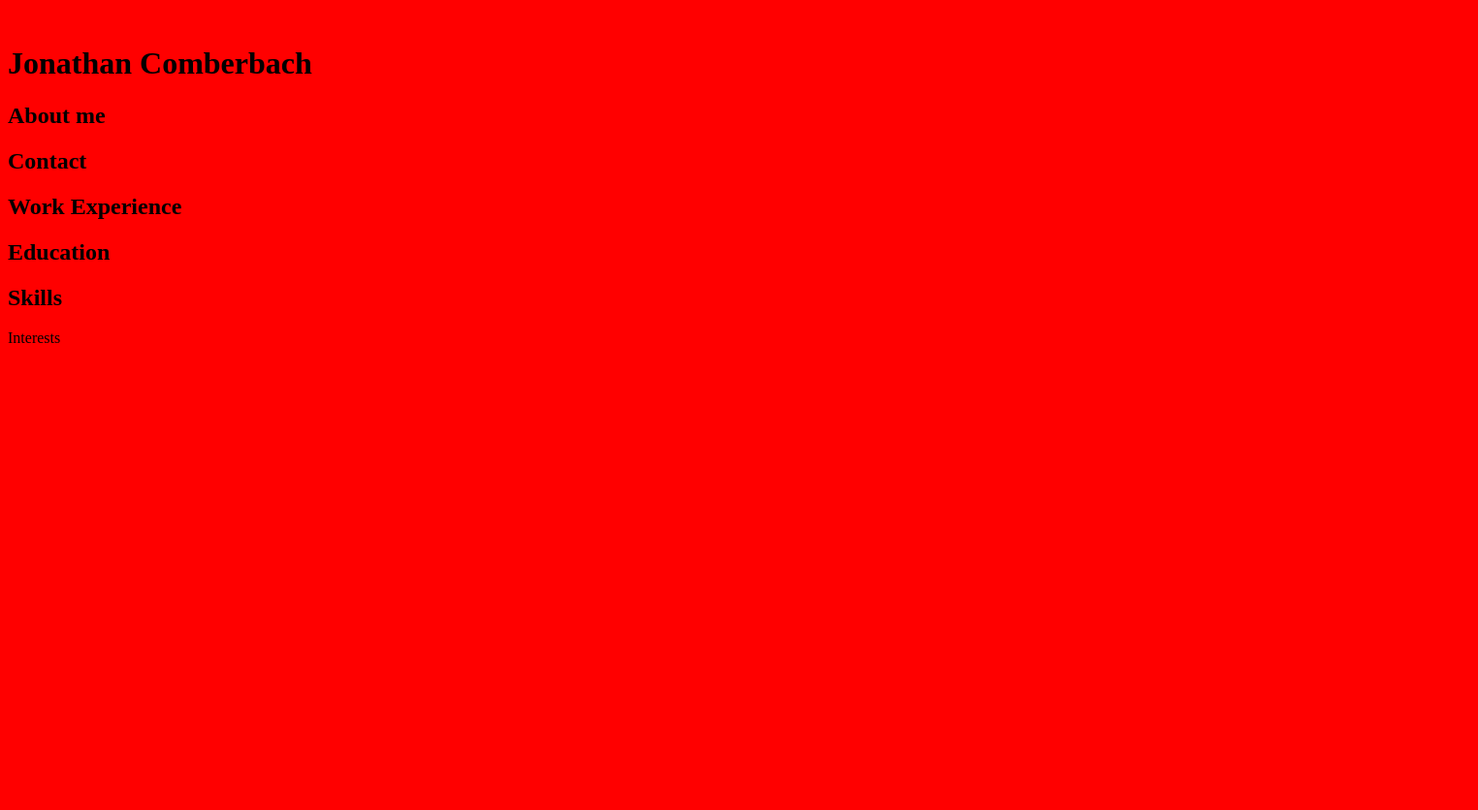
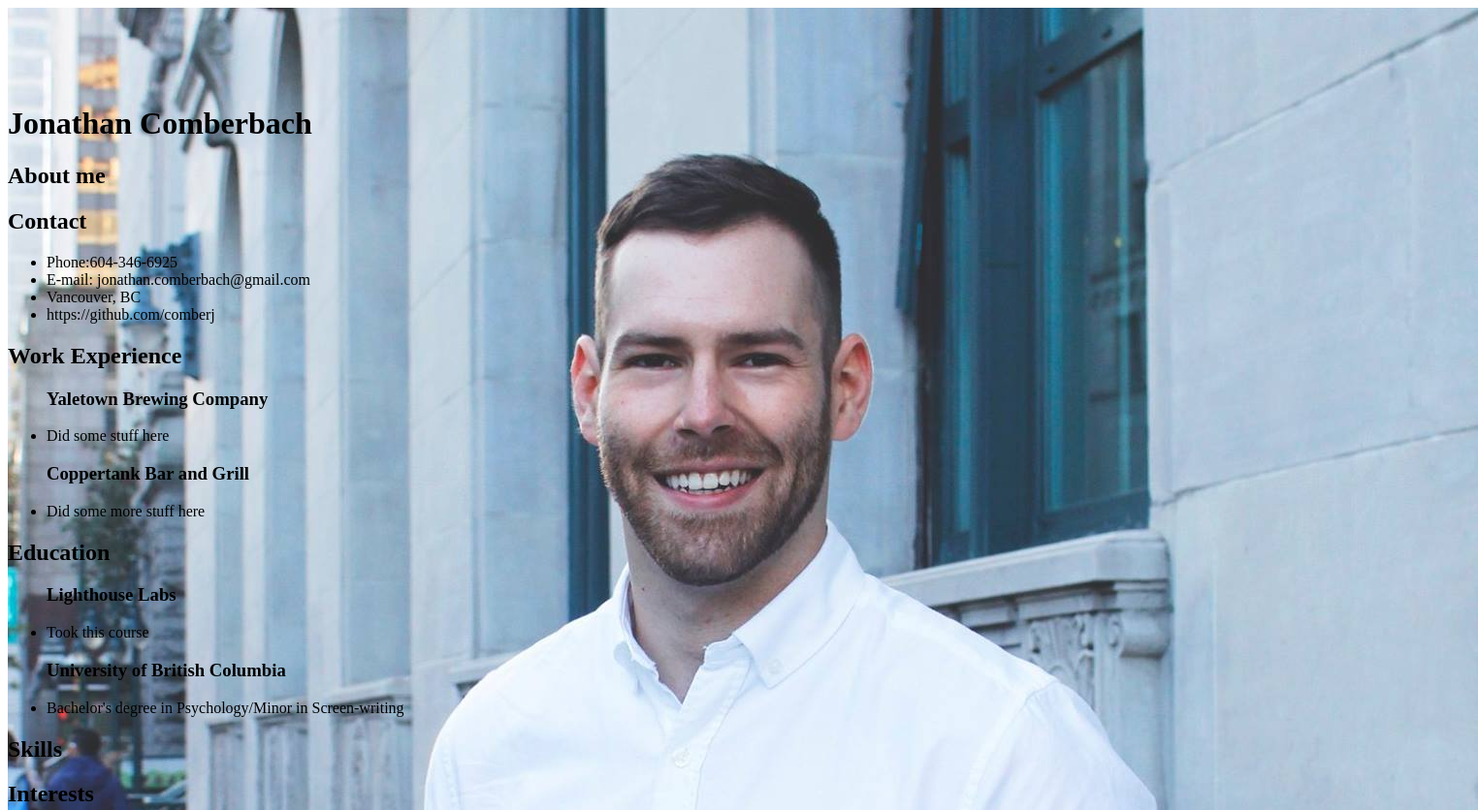
Before and after one commit to comberj/comberj.github.io, a plain HTML site: page index.html in a window 1280 px wide. Shown: the top 836 px of the page at 97% size, 1524 px wide, since content can reach past the window. Before the commit the page ends 800 px from the top, so only its background shows below. Drawn offline with Linux system fonts and the light colour scheme.

Commit message:
minor stylings

```diff
--- a/index.html
+++ b/index.html
@@ -5,31 +5,55 @@
   <meta charset="UTF-8">
   <title>Jonathan Comberbach</title>
   <link rel="stylesheet" href="/styles/mystyles.css" type="text/css" />
-
 </head>
 
 <body>
   <div id="container">
     <div id="header">
-    <img>
-    <h1> Jonathan Comberbach </h1>
+      <div id="profile_picture">
+      <img src="images/profile_picture.jpeg">
+    </div>
+      <h1>Jonathan Comberbach</h1>
       <div id="about_me">
         <h2>About me</h2>
       </div>
       <div id="contact">
         <h2>Contact</h2>
+        <ul>
+          <li>Phone:604-346-6925</li>
+          <li>E-mail: jonathan.comberbach@gmail.com</li>
+          <li>Vancouver, BC</li>
+          <li>https://github.com/comberj</li>
+        </ul>
       </div>
     </div>
     <div id="work_experience">
       <h2>Work Experience</h2>
+      <ul>
+        <h3>Yaletown Brewing Company</h3>
+        <li>Did some stuff here</li>
+      </ul>
+      <ul>
+        <h3>Coppertank Bar and Grill</h3>
+        <li>Did some more stuff here</li>
+      </ul>
     </div>
     <div id="education">
       <h2>Education</h2>
+      <ul>
+        <h3 class="link">Lighthouse Labs</h3>
+        <li>Took this course</li>
+      </ul>
+      <ul>
+        <h3>University of British Columbia</h3>
+        <li>Bachelor's degree in Psychology/Minor in Screen-writing</li>
+      </ul>
     </div>
     <div id="skills">
       <h2>Skills</h2>
     </div>
-  <div id="interests">Interests
+    <div id="interests">
+      <h2>Interests</h2>
     </div>
   </div>
 </body>
--- a/styles/mystyles.css
+++ b/styles/mystyles.css
@@ -1,3 +1,5 @@
-body {
-  background-color: red;
+#profile_picture{
+  height: 5em;
+  width: 5em;
+  border-radius: 2em;
 }
```
Also changed, not shown: images/profile_picture.jpeg (added). Lines whose indentation alone changed are shown as unchanged.
